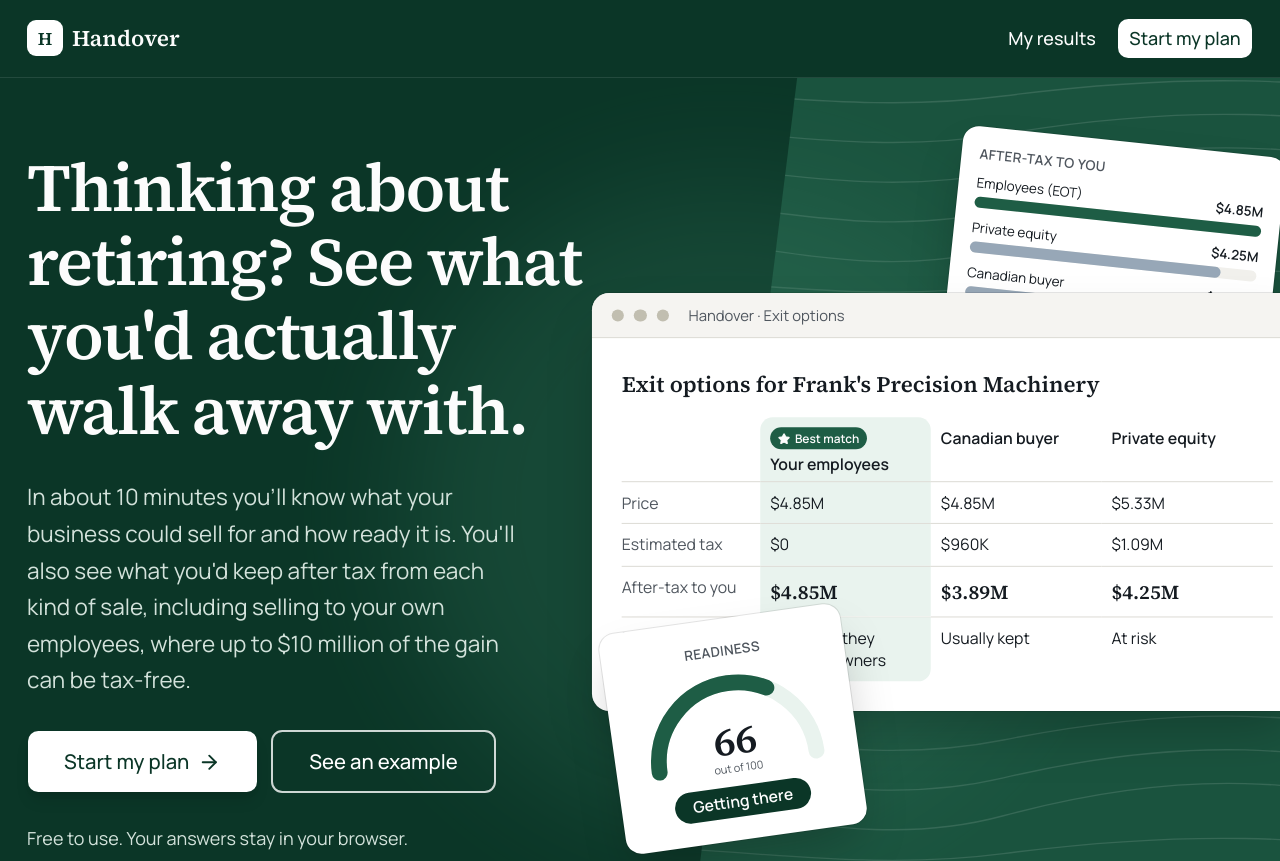
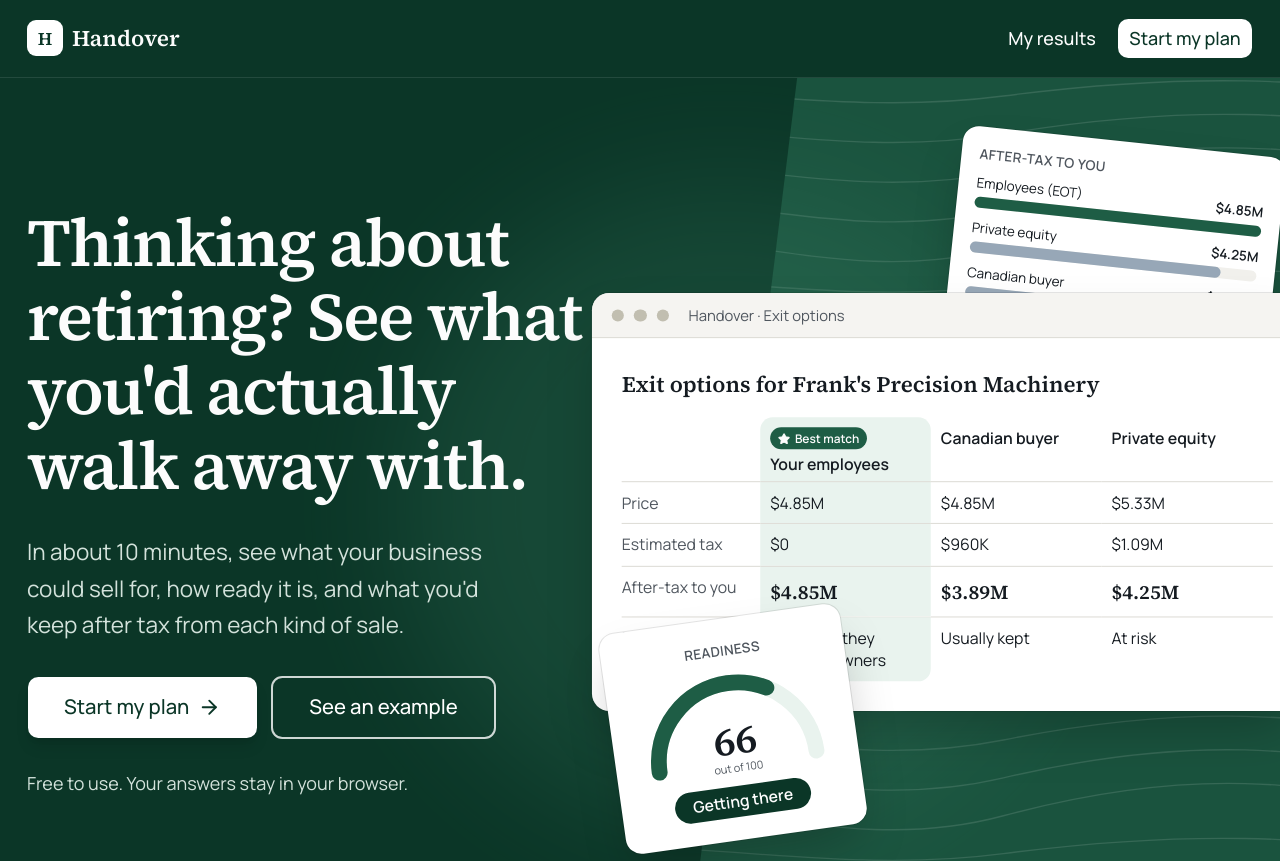
Before and after one commit to jchen208208/af-hacks, a Next.js app: page / in a window 1280 px wide. Shown: the top 861 px of the page. Built offline with nearby package versions, Linux system fonts and the light colour scheme.

Commit message:
language fix

```diff
--- a/app/layout.tsx
+++ b/app/layout.tsx
@@ -24,9 +24,9 @@
 });
 
 export const metadata: Metadata = {
-  title: "Handover — Plan how your business lives on",
+  title: "Handover: see what you'd walk away with when you retire",
   description:
-    "See what your business is worth, how ready it is to sell, and every way to exit — including selling to your employees tax-free.",
+    "Find out what your business could sell for, how ready it is, and what you'd keep after tax from each kind of sale, including selling to your employees.",
 };
 
 export default function RootLayout({ children }: LayoutProps<"/">) {
--- a/app/page.tsx
+++ b/app/page.tsx
@@ -30,9 +30,8 @@
               Thinking about retiring? See what you&apos;d actually walk away with.
             </h1>
             <p className="max-w-xl text-xl leading-relaxed text-hero-muted lg:max-w-[28rem]">
-              In about 10 minutes you&apos;ll know what your business could sell for and how ready it is. You&apos;ll
-              also see what you&apos;d keep after tax from each kind of sale, including selling to your own employees,
-              where up to $10 million of the gain can be tax-free.
+              In about 10 minutes, see what your business could sell for, how ready it is, and what you&apos;d keep
+              after tax from each kind of sale.
             </p>
             <div className="flex flex-col gap-3 sm:flex-row sm:flex-wrap">
               <Button
@@ -71,7 +70,7 @@
       <section className="mx-auto max-w-6xl px-4 pt-20 pb-8 sm:px-6">
         <div className="max-w-2xl space-y-3">
           <p className="text-sm font-semibold tracking-wide text-primary uppercase">How it works</p>
-          <h2 className="text-3xl font-semibold sm:text-4xl">You answer the questions. We do the math.</h2>
+          <h2 className="text-3xl font-semibold text-balance sm:text-4xl">You answer the questions. We do the math.</h2>
         </div>
         <ol className="mt-10 grid gap-6 md:grid-cols-3">
           {STEPS.map((step, i) => (
```
